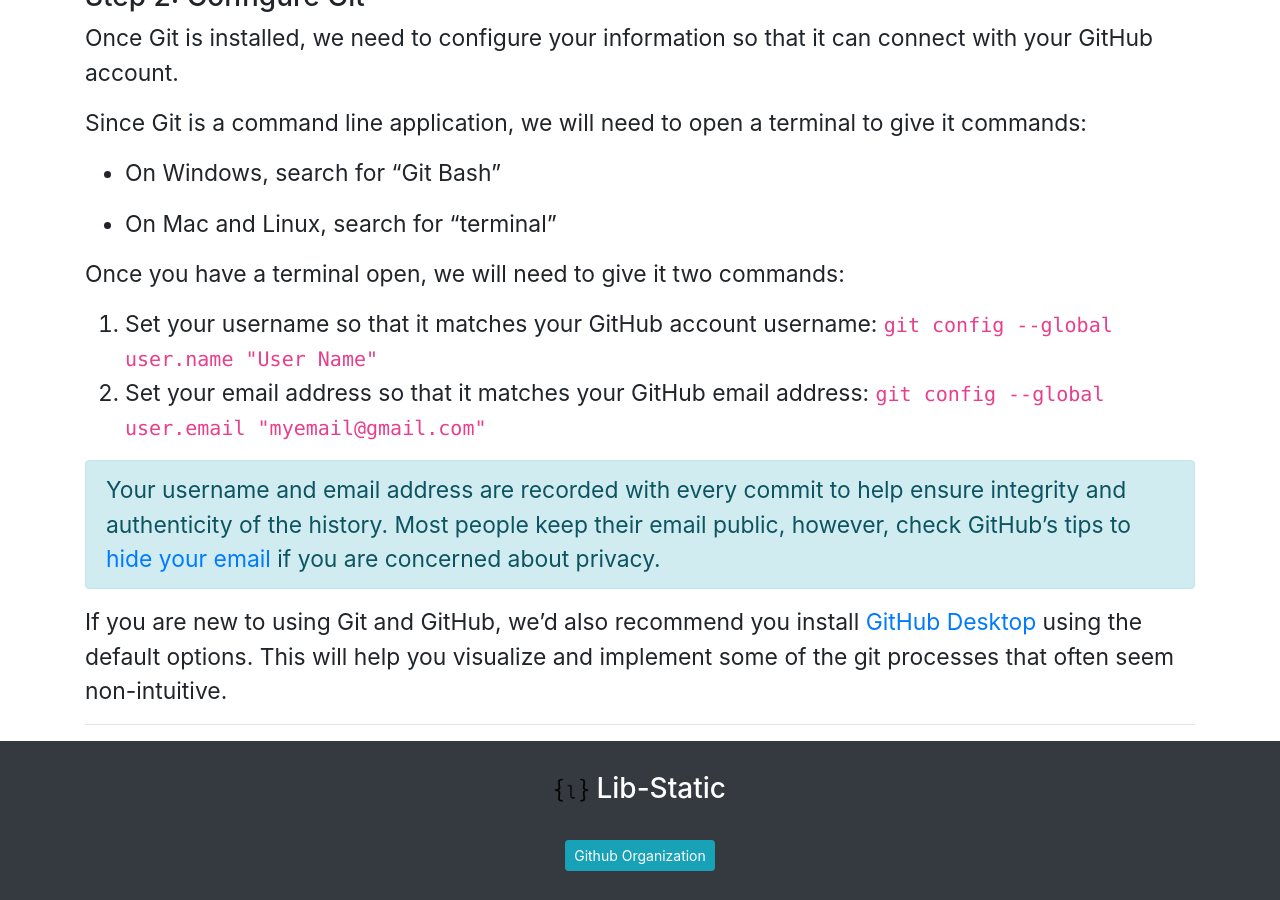
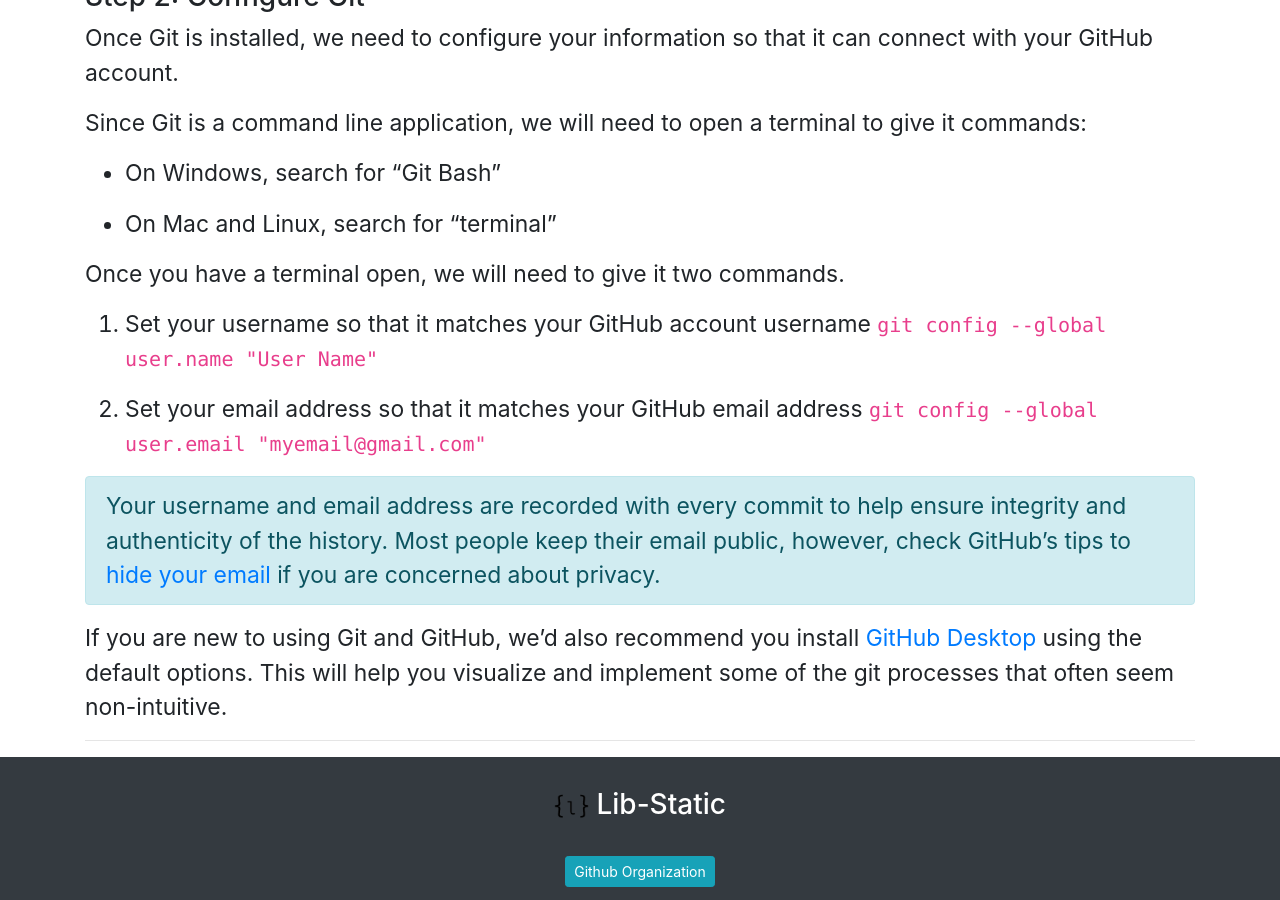
Before and after one commit to lib-static/howto, a Jekyll site: the page built from howtos/installgit.md, in a window 1280 px wide and 900 px high, scrolled down 1170 px. Built offline with Jekyll 4.4.1, drawn with Linux system fonts in a browser that asks for light colours.

Commit message:
change bullet points

```diff
--- a/howtos/installgit.md
+++ b/howtos/installgit.md
@@ -15,6 +15,7 @@ Code for your project will be stored on GitHub.
 To connect locally, we install Git (the version control software that powers GitHub) and GitHub Desktop (a handy visual way to use Git) on our local computer.
 
 ### Step 1: Install Git
+
 **Windows**: Install [Git for Windows](https://git-scm.com/downloads){:target="_blank"} using the default options, *except* when setup asks you to choose the default editor used by Git, select "Use the Nano editor by default".
 
 This will give you Git, Git Bash, and Git GUI. Git Bash is a terminal that lets you use UNIX style commands and utilities on Windows, and will be used as your default terminal when working with Jekyll.
@@ -26,6 +27,7 @@ After the install finishes, try typing `git --version`. If you want a newer vers
 **Linux**: Install from your distribution's software center or package manager (for Ubuntu `sudo apt install git`).
 
 ### Step 2: Configure Git
+
 Once Git is installed, we need to configure your information so that it can connect with your GitHub account.
 
 Since Git is a command line application, we will need to open a terminal to give it commands:
@@ -33,9 +35,13 @@ Since Git is a command line application, we will need to open a terminal to give
 
 - On Mac and Linux, search for "terminal"
 
-Once you have a terminal open, we will need to give it two commands:
-1. Set your username so that it matches your GitHub account username: `git config --global user.name "User Name"`
-2. Set your email address so that it matches your GitHub email address: `git config --global user.email "myemail@gmail.com"`
+Once you have a terminal open, we will need to give it two commands.
+
+1. Set your username so that it matches your GitHub account username
+`git config --global user.name "User Name"`
+
+2. Set your email address so that it matches your GitHub email address
+`git config --global user.email "myemail@gmail.com"`
 
 {:.alert .alert-info}
 Your username and email address are recorded with every commit to help ensure integrity and authenticity of the history. Most people keep their email public, however, check GitHub's tips to [hide your email](https://help.github.com/articles/about-commit-email-addresses/){:target="_blank"} if you are concerned about privacy.
```
